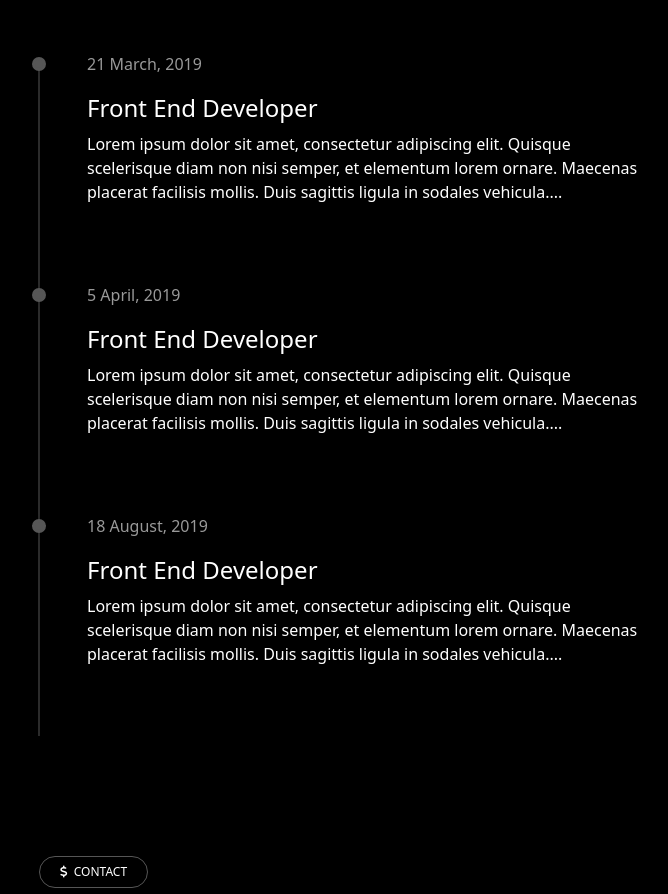
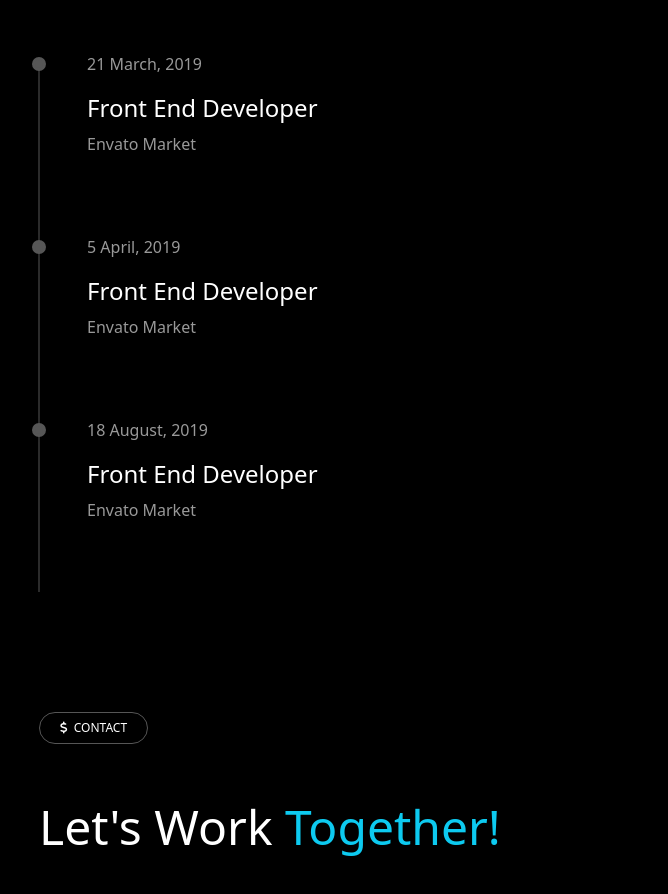
Before and after one commit to MuhammadShameel/My-Portfolio, a React (Create React App) app: page / in a window 1280 px wide. Shown: the part 1660-2554 px from the top of the page, without its empty margins (376-1044 px from the left). Built offline with nearby package versions, Linux system fonts and the light colour scheme.

Commit message:
edit resume section

```diff
--- a/src/App.js
+++ b/src/App.js
@@ -111,11 +111,8 @@ function App() {
                   </span>
                   <h2 class="h5 mb-0 resume-subtitle">Front End Developer</h2>
 
-                  <p class="text-small mt-2 font-weight-light">
-                    Lorem ipsum dolor sit amet, consectetur adipiscing elit.
-                    Quisque scelerisque diam non nisi semper, et elementum lorem
-                    ornare. Maecenas placerat facilisis mollis. Duis sagittis
-                    ligula in sodales vehicula....
+                  <p class="text-small mt-2 font-weight-light text-gray">
+                    Envato Market
                   </p>
                 </li>
                 <li class="timeline-item  rounded ml-3 p-4 shadow">
@@ -123,11 +120,8 @@ function App() {
                     <i class="fa fa-clock-o mr-1"></i>5 April, 2019
                   </span>
                   <h2 class="h5 mb-0 resume-subtitle">Front End Developer</h2>
-                  <p class="text-small mt-2 font-weight-light">
-                    Lorem ipsum dolor sit amet, consectetur adipiscing elit.
-                    Quisque scelerisque diam non nisi semper, et elementum lorem
-                    ornare. Maecenas placerat facilisis mollis. Duis sagittis
-                    ligula in sodales vehicula....
+                  <p class="text-small mt-2 font-weight-light text-gray">
+                    Envato Market
                   </p>
                 </li>
                 <li class="timeline-item  rounded ml-3 p-4 shadow">
@@ -135,11 +129,8 @@ function App() {
                     <i class="fa fa-clock-o mr-1"></i>18 August, 2019
                   </span>
                   <h2 class="h5 mb-0 resume-subtitle">Front End Developer</h2>
-                  <p class="text-small mt-2 font-weight-light">
-                    Lorem ipsum dolor sit amet, consectetur adipiscing elit.
-                    Quisque scelerisque diam non nisi semper, et elementum lorem
-                    ornare. Maecenas placerat facilisis mollis. Duis sagittis
-                    ligula in sodales vehicula....
+                  <p class="text-small mt-2 font-weight-light text-gray">
+                    Envato Market
                   </p>
                 </li>
               </ul>
--- a/src/index.css
+++ b/src/index.css
@@ -39,7 +39,7 @@ body {
 }
 
 h1 {
-  font-weight: 300;
+  font-weight: 300 !important;
   letter-spacing: -0.2px;
   font-size: 78px;
   line-height: 90px;
@@ -50,6 +50,9 @@ h2 {
   font-size: 48px;
   line-height: 60px;
   color: #fff;
-  font-weight: 300;
+  font-weight: 300 !important;
   margin-bottom: 33px;
 }
+.text-gray {
+  color: #999999;
+}
```
Also changed, not shown: src/App.css (+1 -19 lines).
